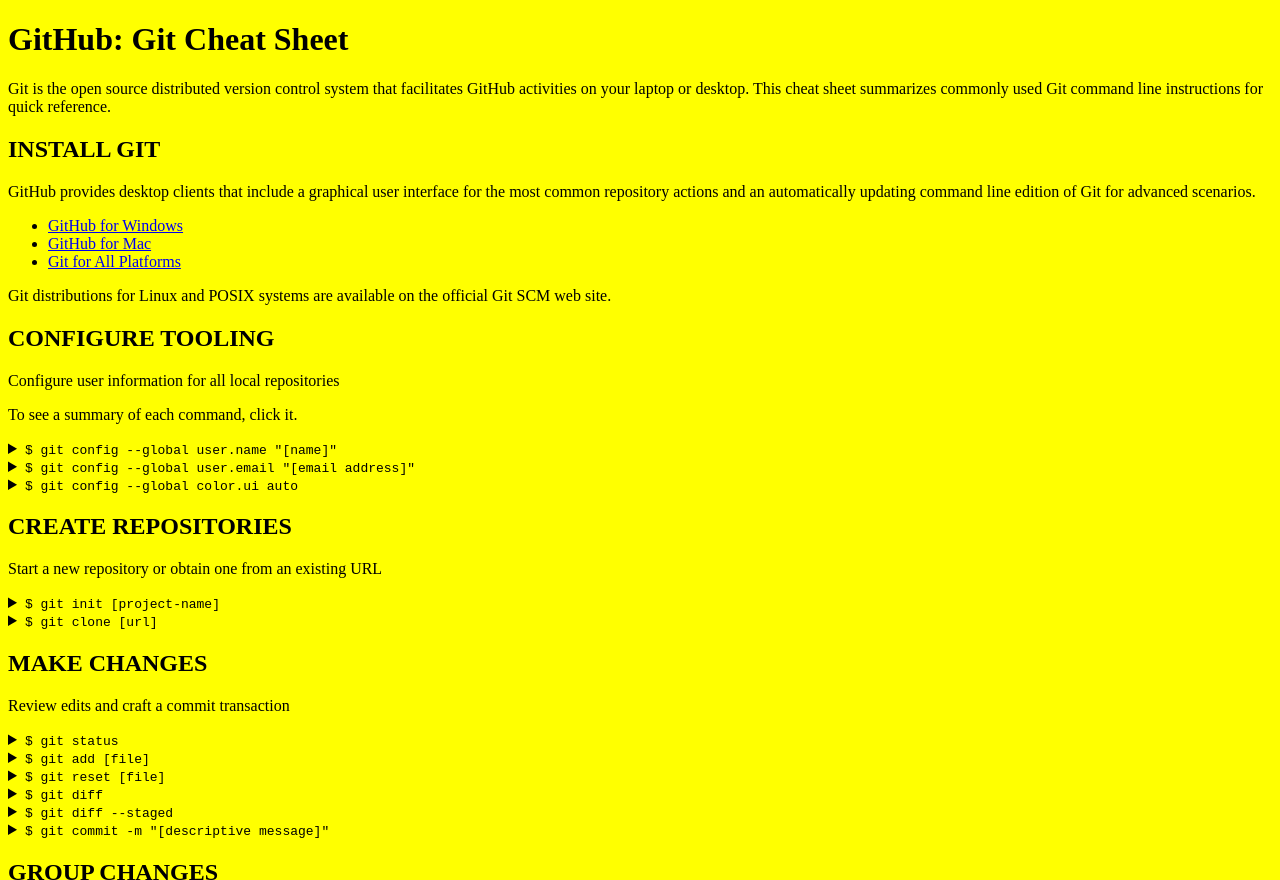
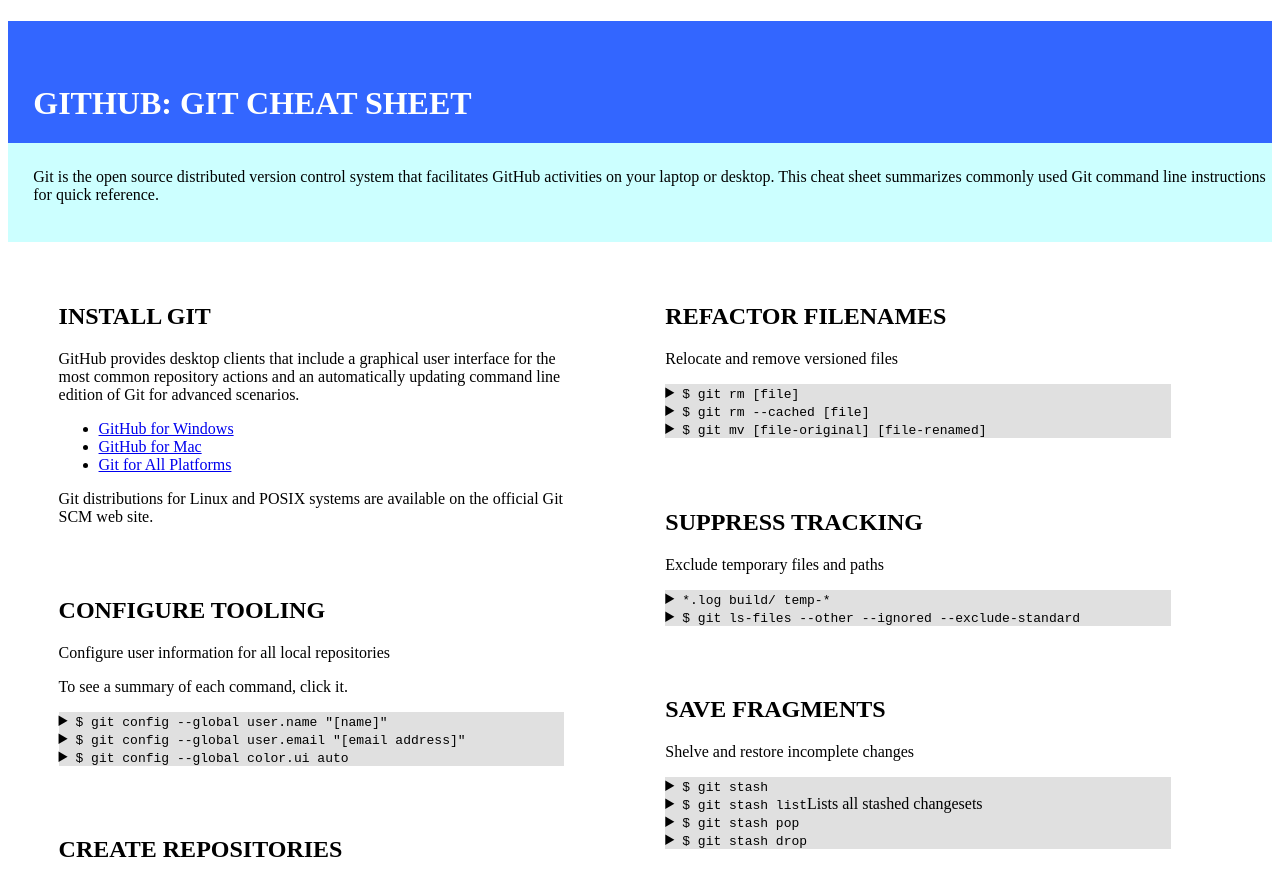
Before and after one commit to thomas-yancey/phase-0, a plain HTML site: page week-4/gps/gps2-1.html in a window 1280 px wide. Shown: the top 880 px of the page. Drawn offline with Linux system fonts and the light colour scheme.

Commit message:
Add gps 2.1 without reflection

```diff
--- a/week-4/gps/gps2-1.css
+++ b/week-4/gps/gps2-1.css
@@ -1,3 +1,52 @@
-body {
-  background-color: yellow;
+header {
+  background-color: #3366FF;
 }
+
+header h1 {
+  color: white;
+  font-weight: bold;
+  text-transform: uppercase;
+  padding: 5% 0% 0% 2%;
+}
+
+header p {
+  background-color: #CCFFFF;
+  padding: 2% 0% 3% 2%;
+}
+
+.column-1 {
+  float:left;
+  width: 40%;
+  padding: 0% 0% 0% 4%;
+}
+
+.column-2 {
+  float: right;
+  width: 40%;
+  padding:0% 8% 0% 0%;
+}
+
+article {
+  padding: 5% 0% 5% 0%;
+}
+
+details {
+  background-color: #C8C8C8;
+}
+details {
+  background-color: #E0E0E0;
+
+}
+details p {
+  background-color: #E0E0E0;
+}
+
+footer {
+  clear: both;
+  background-color: gray;
+  padding: 5% 0% 0% 2%;
+}
+
+footer p {
+  padding: 3% 0% 2% 0%;
+}
--- a/week-4/gps/gps2-1.html
+++ b/week-4/gps/gps2-1.html
@@ -16,7 +16,7 @@ We spent [#] hours on this challenge.
   </head>
 
   <body>
-    <header>
+ <header>
       <h1>GitHub: Git Cheat Sheet</h1>
       <p>Git is the open source distributed version control system that
         facilitates GitHub activities on your laptop or desktop.
@@ -274,7 +274,7 @@ We spent [#] hours on this challenge.
     </section>
 
     <footer>
-      This information is copied directly from <a href="https://training.github.com/kit/downloads/github-git-cheat-sheet.pdf">GitHub's Training Cheatsheet</a>.
+      <p>This information is copied directly from <a href="https://training.github.com/kit/downloads/github-git-cheat-sheet.pdf">GitHub's Training Cheatsheet</a>.</p>
     </footer>
   <!-- Add your reflection here as a comment. -->
   </body>
```
